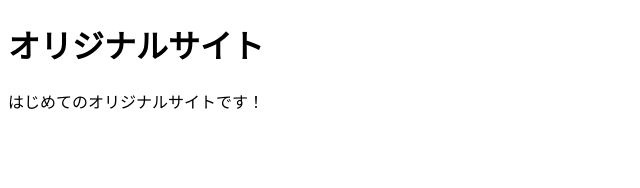
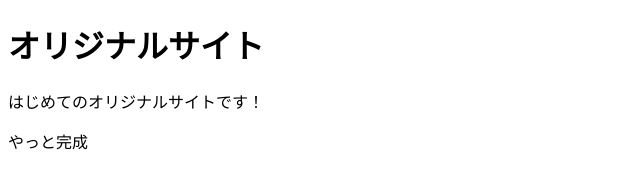
Before and after one commit to kaosato0529/mysite, a plain HTML site: page index.html in a window 1280 px wide. Shown: the full height of the page, 0-640 px from the left. Drawn offline with Linux system fonts and the light colour scheme.

Commit message:
Add files via upload

```diff
--- a/index.html
+++ b/index.html
@@ -9,5 +9,6 @@
 <body>
  <h1>オリジナルサイト</h1>
   <p>はじめてのオリジナルサイトです！</p>
+  <P>やっと完成</P>
 </body>
 </html>
```
